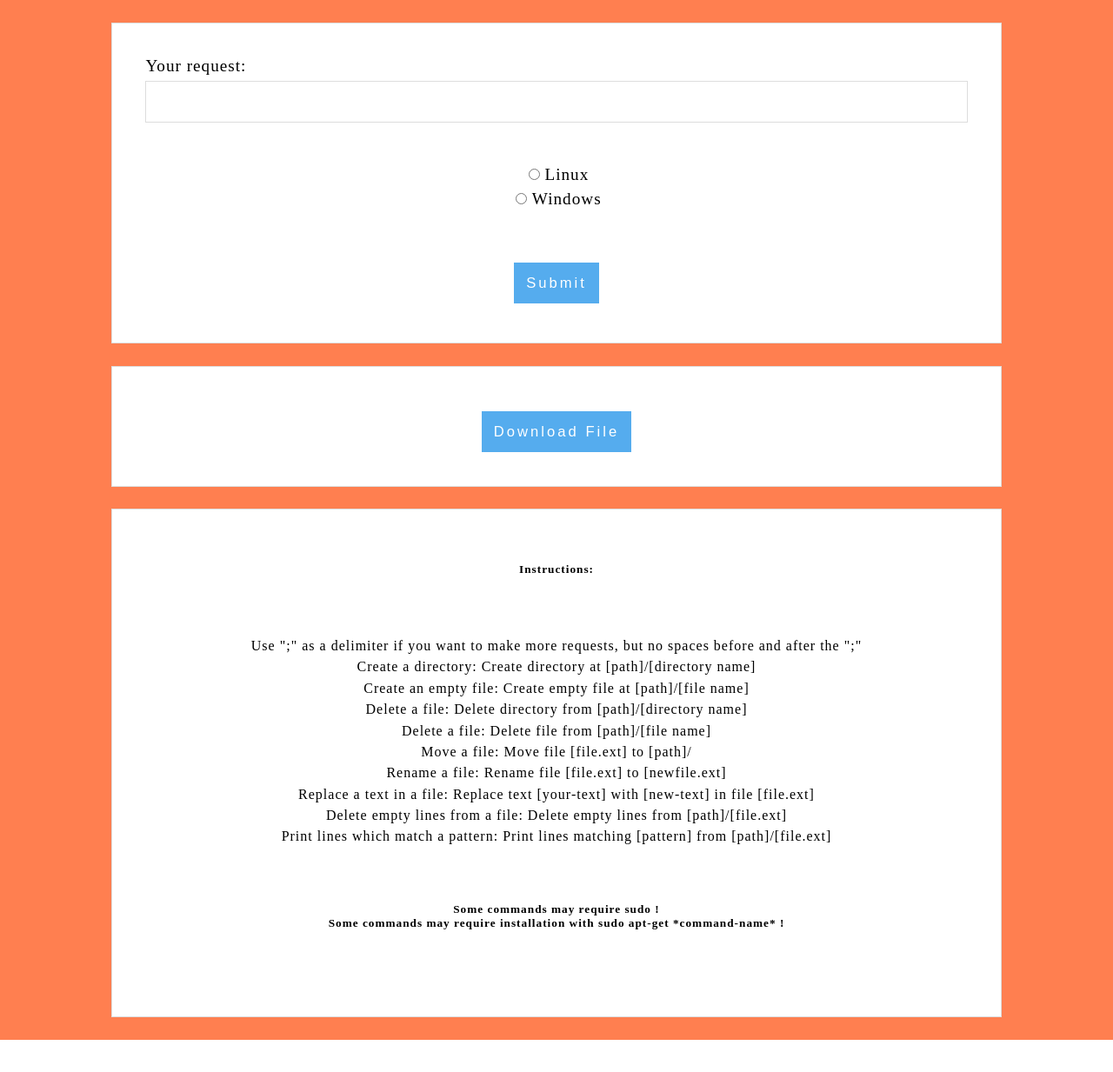
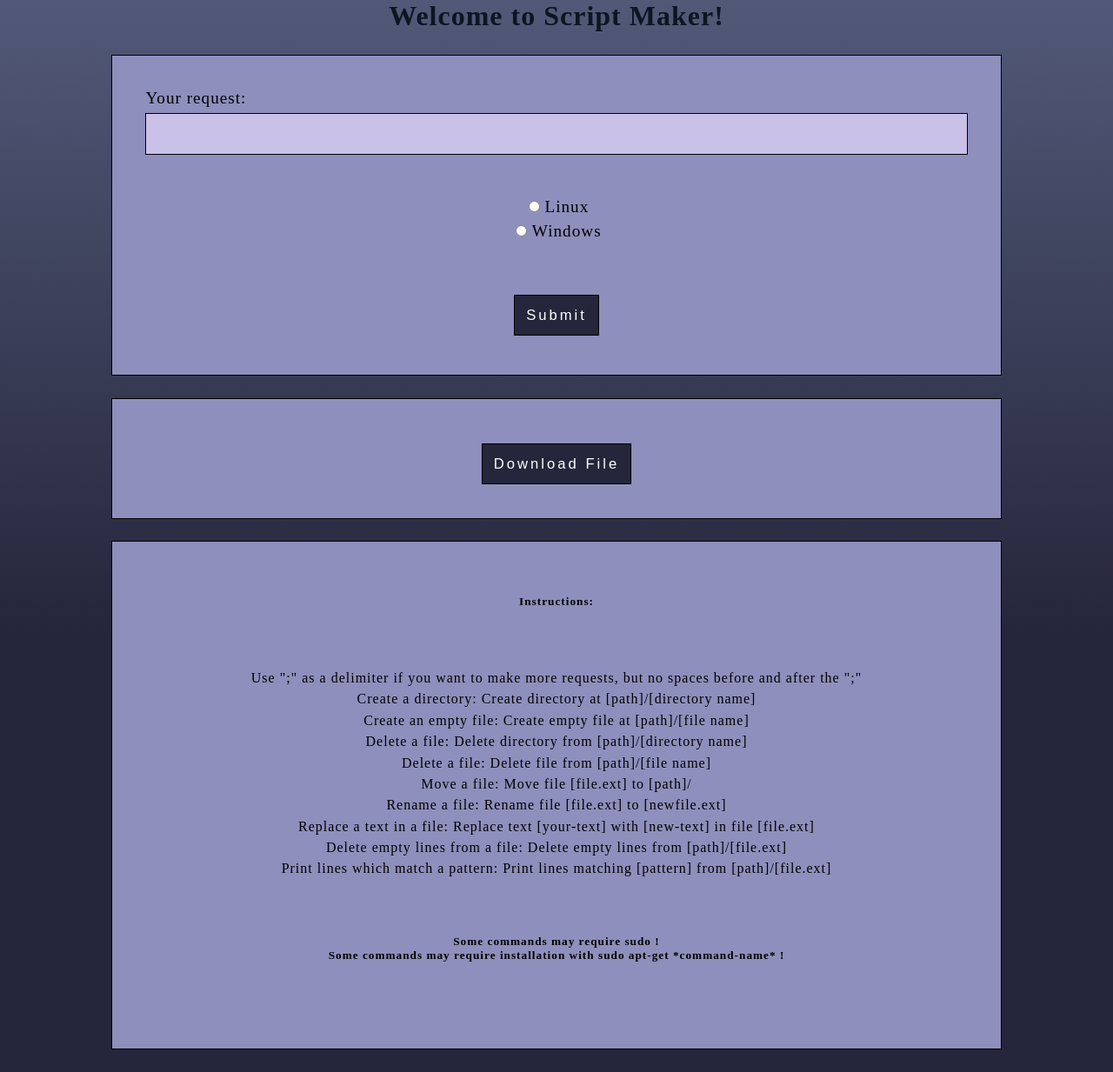
Before and after one commit to INGDevSchool-Project/Script-Maker, a Flask app: page / in a window 1280 px wide. Shown: the whole page at 87% size. Before the commit the page ends 1196 px from the top, so only its background shows below. Run offline with Flask 2, Linux system fonts and the light colour scheme.

Commit message:
Am adaugat un titlu si am modificat coloritul paginii

```diff
--- a/static/style.css
+++ b/static/style.css
@@ -5,7 +5,7 @@ html,body{
     box-sizing: border-box;
     font-family: 'Times New Roman';
     letter-spacing: 1px;
-    background-color: coral;
+    background-image: linear-gradient(#525978, #25263b 60%);
 }
 
 
@@ -29,7 +29,7 @@ html,body{
 .grid{
     display: grid;
     grid-gap: 0.5vmax;
-    background-color: white;
+    background-color: #8e8fbc;
 }
 
 
@@ -73,7 +73,7 @@ td, th {
 form{
     margin: 2vmax 10vmax;
     padding:3vmax;
-    border: 1px solid #dddddd;
+    border: 1px solid black;
 }
 
 label{
@@ -83,8 +83,9 @@ label{
 input{
     padding:1vmax;
     font-size: 1.3vmax;
-    border: 1px solid #dddddd;
+    border: 1px solid black;
     outline: none;
+    background-color: #cac1e8;
 }
 
 select{
@@ -102,9 +103,9 @@ option{
 
 .file_submit{
   margin-top: 1vmax;
-  border: 1px solid #55acee;
+  border: 1px solid black;
   outline: none;
-  background-color: #55acee;
+  background-color: #25263b;
   color: white;
   padding: 1vmax;
   cursor: pointer;
@@ -114,5 +115,5 @@ option{
 
 .file_submit:hover{
   background-color: white;
-  color: #55acee
+  color: #25263b
 }
--- a/templates/index.html
+++ b/templates/index.html
@@ -1,12 +1,13 @@
 <html>
 
     <head>
+        <title>Script Maker</title>
         <meta name="viewport" content="width=device-width, initial-scale=1.0">
         <link rel="stylesheet" type="text/css" href="../static/style.css">
     </head>
 
     <body>
-
+        <center><h1 style="color:#0b1720;">Welcome to Script Maker!</h1></center>
         <form class = "grid" action="/result" method = "POST">
             <label for = "Name">Your request:</label>
             <input type="text" name = "name" id="name">
```
